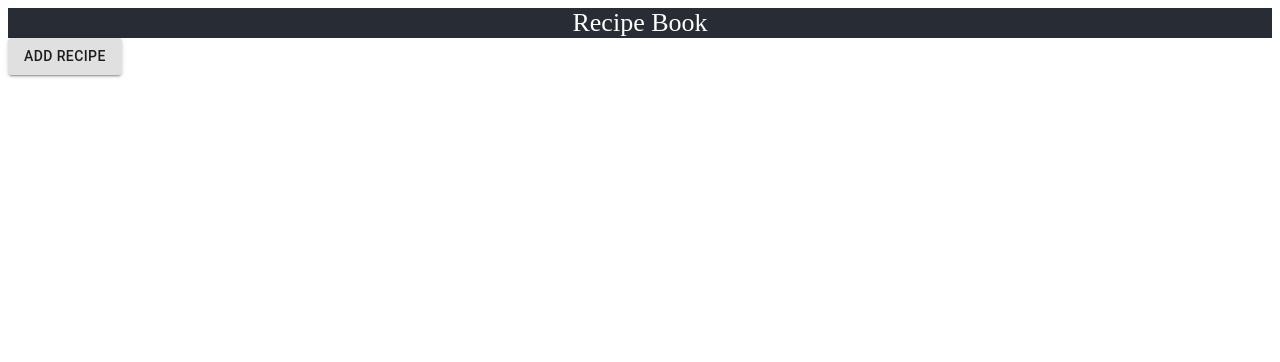
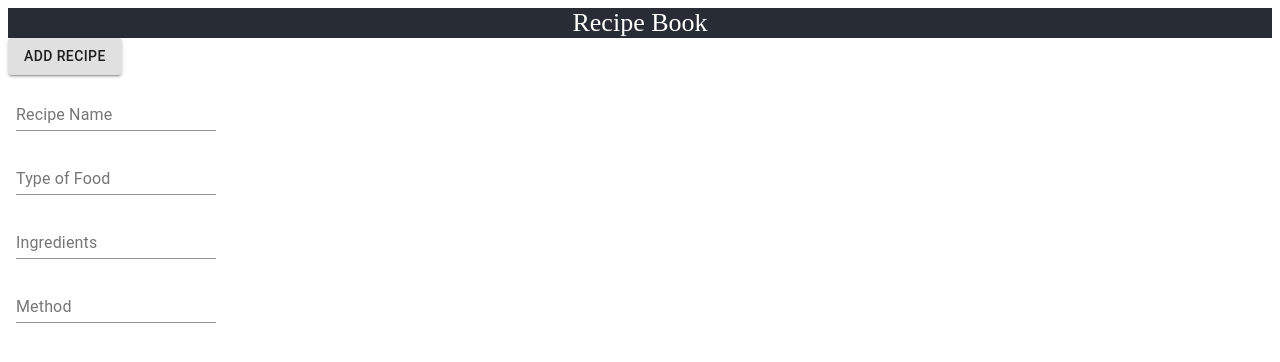
Before and after one commit to Dylanc55/solo-mvp-project, a React (Create React App) app: page / in a window 1280 px wide. Shown: the top 362 px of the page. Built offline with nearby package versions, Linux system fonts and the light colour scheme.

Commit message:
added basic form for adding recipe

```diff
--- a/src/App.jsx
+++ b/src/App.jsx
@@ -1,12 +1,14 @@
 import React from 'react';
 import { Button } from "@material-ui/core";
 import './styles/App.css';
+import Form from "./components/Form"
 
 function App() {
   return (
     <div className="App">
       <header className="App-header">Recipe Book</header>
       <Button variant="contained">Add Recipe</Button>
+      <Form />
     </div>
   );
 }
--- /dev/null
+++ b/src/components/Form.jsx
@@ -0,0 +1,28 @@
+import React from 'react';
+import { makeStyles } from '@material-ui/core/styles';
+import TextField from '@material-ui/core/TextField';
+
+const useStyles = makeStyles((theme) => ({
+  root: {
+    '& > *': {
+      margin: theme.spacing(1),
+      width: '25ch',
+    },
+  },
+}));
+
+export default function Form() {
+  const classes = useStyles();
+
+  return (
+    <form className={classes.root} noValidate autoComplete="off">
+      <TextField label="Recipe Name" />
+      <br />
+      <TextField label="Type of Food" />
+      <br />
+      <TextField label="Ingredients" />
+      <br />
+      <TextField label="Method" />
+    </form>
+  );
+}
```
